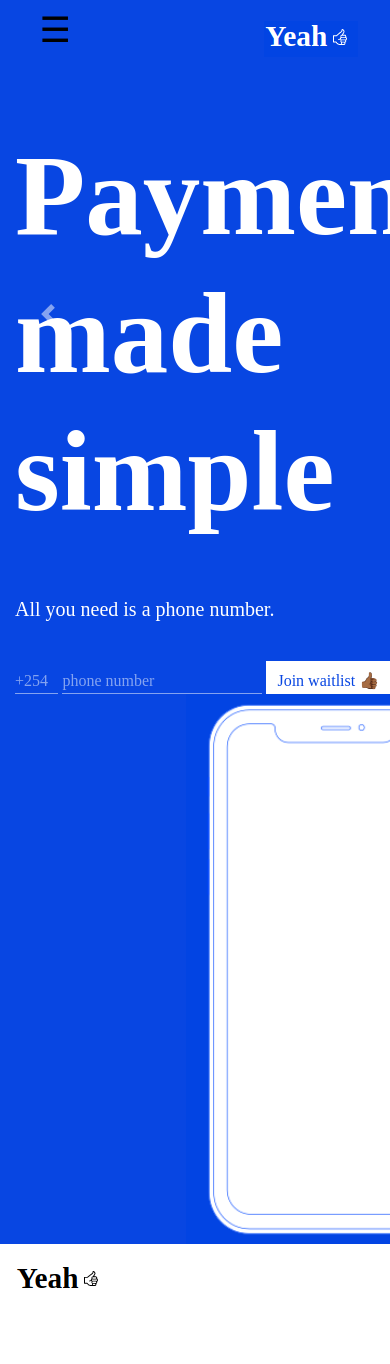
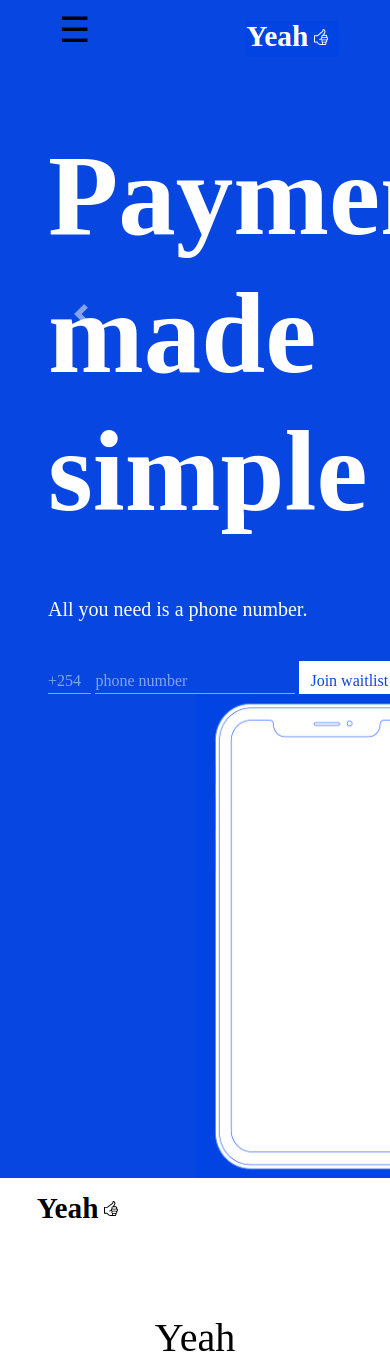
Before and after one commit to musakanneh/yeah-web, a PHP site: page / in a window 390 px wide; the page is wider, and only the part inside the window is pictured. Shown: the top 1364 px of that part. Run offline with PHP 8.4, Linux system fonts and the light colour scheme.

Commit message:
Update responsivess

```diff
--- a/yeah-web/css/style.css
+++ b/yeah-web/css/style.css
@@ -42,9 +42,11 @@
   height: 100%;
   margin-left: 80%;
 } */
-#nav-div{
+/* #nav-div{
+  width: 90%;
+  border: 1px solid red;
   background-color: rgba(8,70,226,1);
-}
+} */
 #payment-cap h1{
   /* padding-top: 45px; */
   font-size: 115px;
@@ -60,7 +62,7 @@ nav{
 }
 #header{
   /* height: auto; */
-  background-color: rgba(8,70,226,1);
+  /* background-color: rgba(8,70,226,1); */
 }
 
 /* ------------------------------------
@@ -68,6 +70,8 @@ nav{
 -------------------------------------*/
 #sec-2{
   height: auto;
+  /* border: 1px solid red; */
+  width: 90%;
 }
 #about-us{
   margin-top: 80px;
--- a/yeah-web/index.html
+++ b/yeah-web/index.html
@@ -13,7 +13,7 @@
 
 <body>
   <section style="background-color:rgba(8,70,226,1)">
-    <nav class="navbar navbar-expand-lg container">
+    <nav class="navbar navbar-expand-lg container-fluid" style="width:90%; margin-left:5%">
       <button class="navbar-toggler" type="button" data-toggle="collapse" data-target="#navigation-bar">
         <span class="navbar-toggler-icon">&#9776;</span>
       </button>
@@ -29,12 +29,10 @@
     </nav>
   </section>
 
-
 <section class="" style="background-color:rgba(8,70,226,1); height:100 auto">
-  <div class="container">
-      <div class="row container" id="">
-
-        <div class="col-lx-8 text-white"  id="payment-cap">
+  <div class="container-fluid">
+      <div class="row container-fluid" style="width:90%; margin-left:5%">
+        <div class="col-lx-8 text-white" id="payment-cap">
           <div id="carouselExampleFade" class="carousel slide carousel-fade" data-ride="carousel">
             <div class="carousel-inner">
               <div class="carousel-item active">
@@ -72,7 +70,7 @@
 
         <div class="col-lg-4">
           <img class="wow fadeInRight w-100" data-wow-delay=".5s" data-wow-duration="2s"
-          style="margin-left:52%"
+          style="margin-left:50%"
           src="img/img1.png" class="img-fluid" alt="Responsive image">
         </div>
       </div>
@@ -81,7 +79,7 @@
 
 <section class="container-fluid" id="sec-2">
   <div class="" id="sec-logo">
-    <img class="mt-1" src="img/white-logo.png" alt="">
+    <img class="" class="mt-1" src="img/white-logo.png" alt="">
     <h2 class="wow bounceIn" data-wow-delay=".2s" data-wow-duration="1s" id="about-us">
       Yeah provides simple and modern payment services to anyone
       with a phone number. With our app, you can spend, send money,
@@ -114,7 +112,7 @@
 </section>
 
 <section class="container-fluid mt-5" id="bar-code-sec">
-  <div class="">
+  <div class=""style="width:90%; margin-left:5%">
       <img class="mt-3" src="img/black-logo.png" alt="">
       <div class="mt-5" id="scan-to-pay">
         <h1>Scan <br> & Pay</h1>
@@ -124,7 +122,7 @@
   </div><br><br>
 </section>
 
-<section class="container-fluid">
+<section class="container-fluid" style="width:90%; margin-left:5%">
   <img class="mt-1" src="img/white-logo.png" alt="">
     <div id="carouselExampleIndicators" class="carousel slide" data-ride="carousel">
       <ol class="carousel-indicators">
@@ -171,7 +169,7 @@
 </section>
 
 <footer class="container-fluid" id="footer">
-  <div class="" id=""><br><br><br><br><br><br>
+  <div class="" style="width:90%; margin-left:5%"><br><br><br><br><br><br>
     <div class="row" id="footer-cover">
       <div class="col-md-2">
         <div class="row">
@@ -191,7 +189,7 @@
         </div>
       <div class="row">
         <div class="col-md-5 mt-3">
-          <input type="text" name="" value="What's your full name">
+          <input id="input" type="text" name="" value="What's your full name">
         </div>
         <div class="col-md-6 mt-3">
           <a id="w-list" href="#">Join waitlist 👍🏾 </a>
```
Also changed, not shown: yeah-web/img/App store preview 1.png (added), yeah-web/img/App store preview 2.png (added), yeah-web/img/App store preview 3.png (added).
